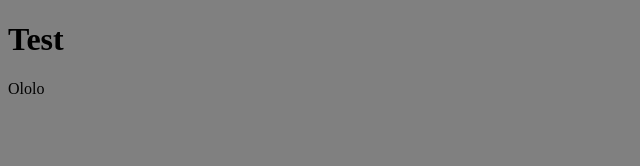
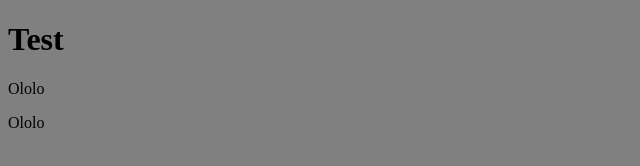
Before and after one commit to Deeonee/1, a plain HTML site: page index.html in a window 1280 px wide. Shown: the full height of the page, 0-640 px from the left. Drawn offline with Linux system fonts and the light colour scheme.

Commit message:
Update index.html

```diff
--- a/index.html
+++ b/index.html
@@ -8,5 +8,6 @@
 <body>
 <h1>Test</h1>
 <p>Ololo</p>
+<p>Ololo</p>
 </body>
 </html>
```
